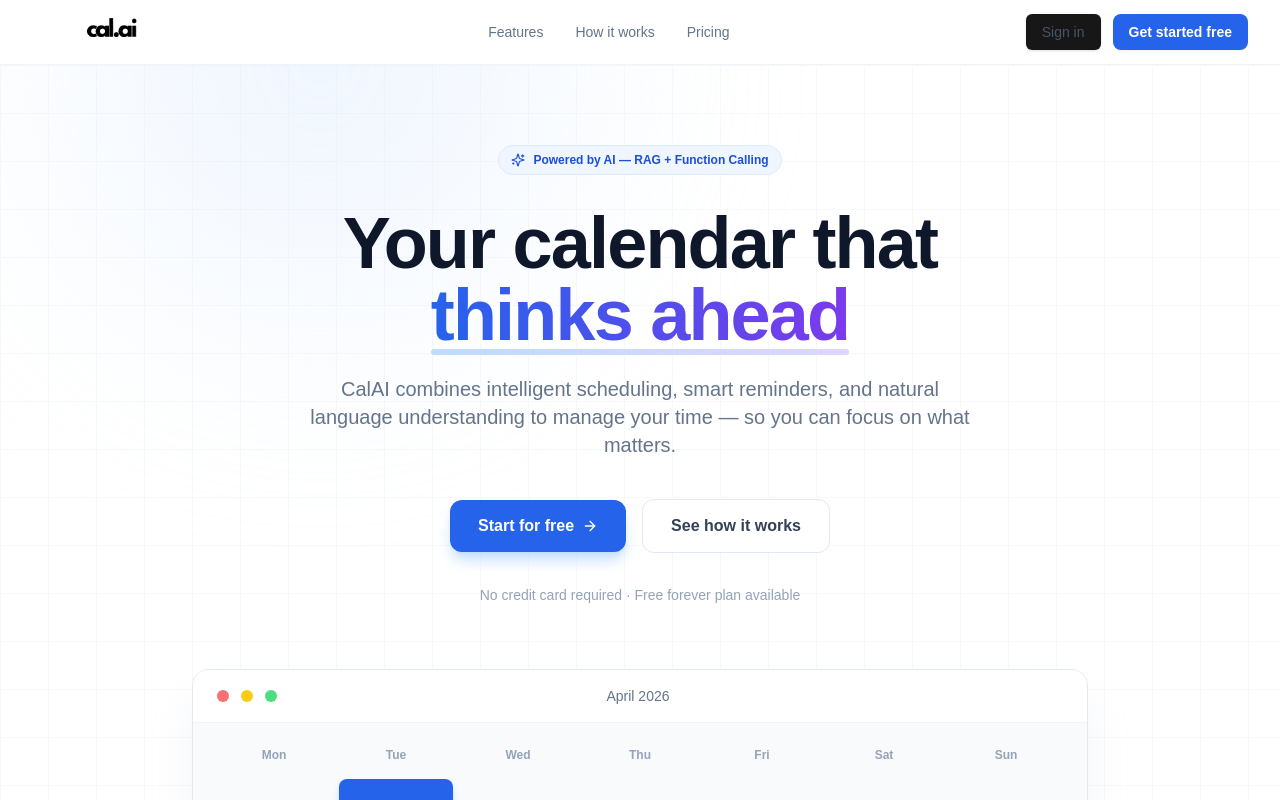
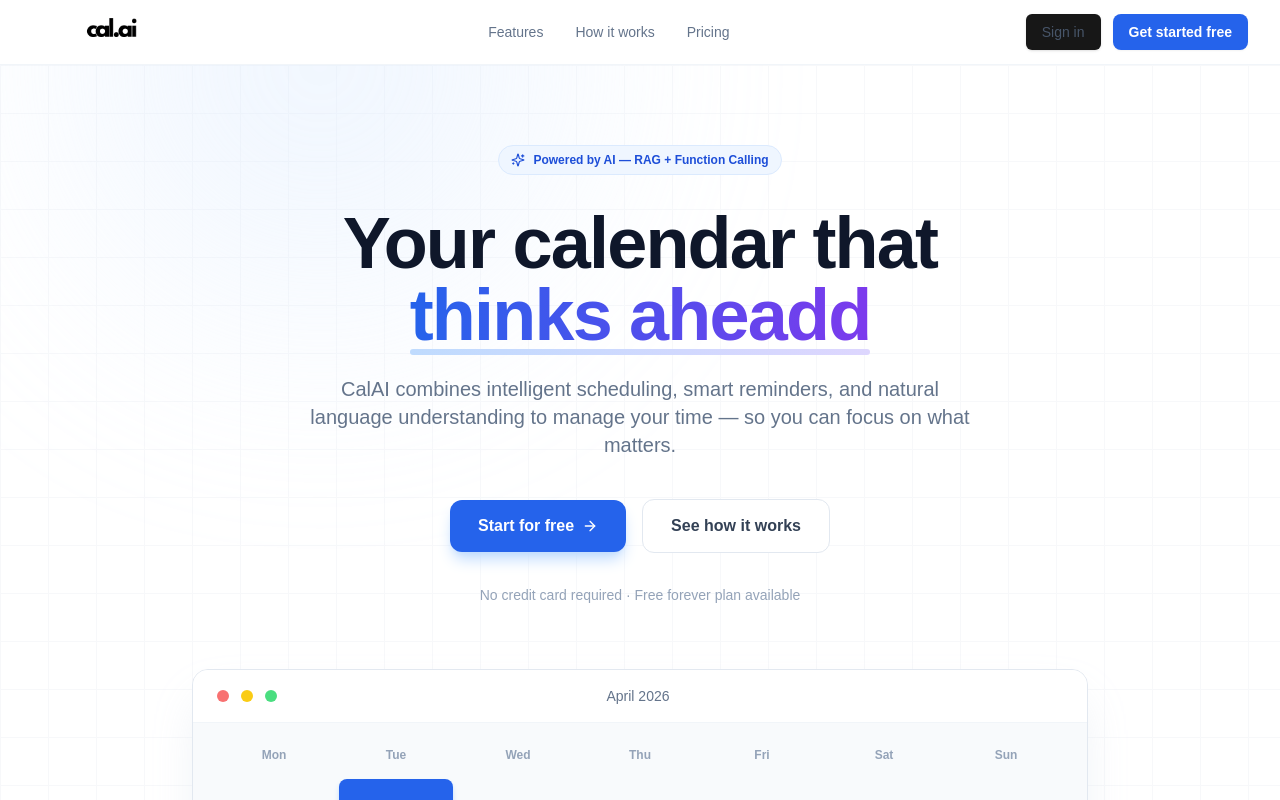
Before and after one commit to Raghvendra9402/AIxCalendar, a Next.js app: page / in a window 1280 px wide. Shown: the top 800 px of the page. Built offline with nearby package versions, Linux system fonts and the light colour scheme; no server answers.

Commit message:
fix: correct typo in Hero component text

```diff
--- a/components/shared/hero.tsx
+++ b/components/shared/hero.tsx
@@ -27,7 +27,7 @@
           Your calendar that{" "}
           <span className="relative inline-block">
             <span className="relative z-10 text-transparent bg-clip-text bg-gradient-to-r from-blue-600 to-violet-600">
-              thinks ahead
+              thinks aheadd
             </span>
             <span className="absolute -bottom-1 left-0 right-0 h-[6px] bg-gradient-to-r from-blue-200 to-violet-200 rounded-full -z-0" />
           </span>
```
